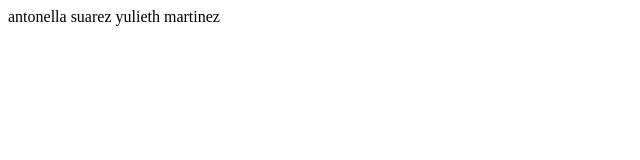
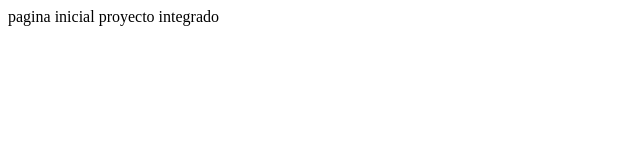
Before and after one commit to antonellasuarez/pagina-8, a plain HTML site: page index.html in a window 1280 px wide. Shown: the full height of the page, 0-640 px from the left. Drawn offline with Linux system fonts and the light colour scheme.

Commit message:
actualizacion tres-03-04-2024

```diff
--- a/index.html
+++ b/index.html
@@ -2,14 +2,12 @@
 <html lang="en">
 <head>
     <meta charset="UTF-8">
-    <meta http-equiv="X-UA-Compatible" content="IE=edge">
     <meta name="viewport" content="width=device-width, initial-scale=1.0">
     <title>Document</title>
 </head>
-<div  class="sociales">
-antonella suarez yulieth martinez
-</div>
+<body>
+ pagina inicial
 
-
+ proyecto integrado
 </body>
 </html>
```
